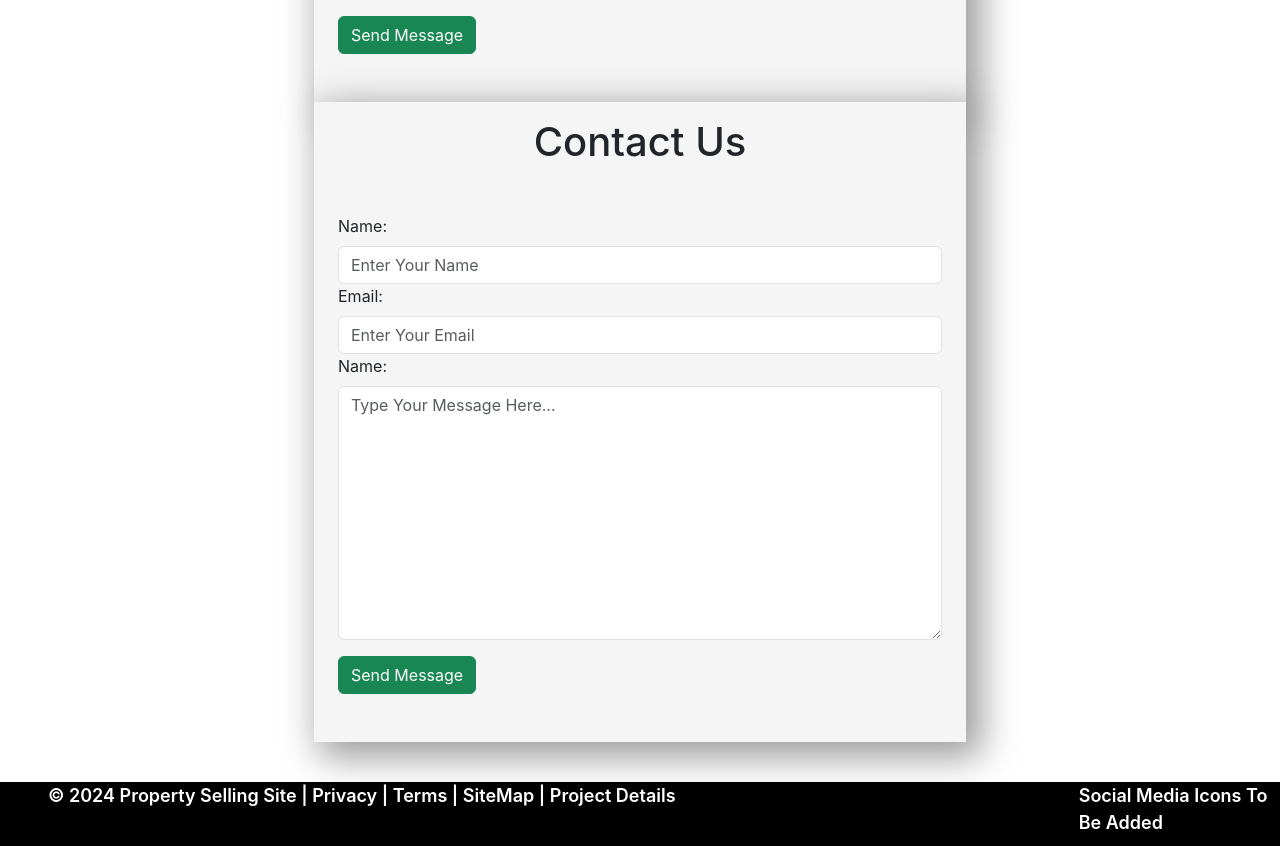
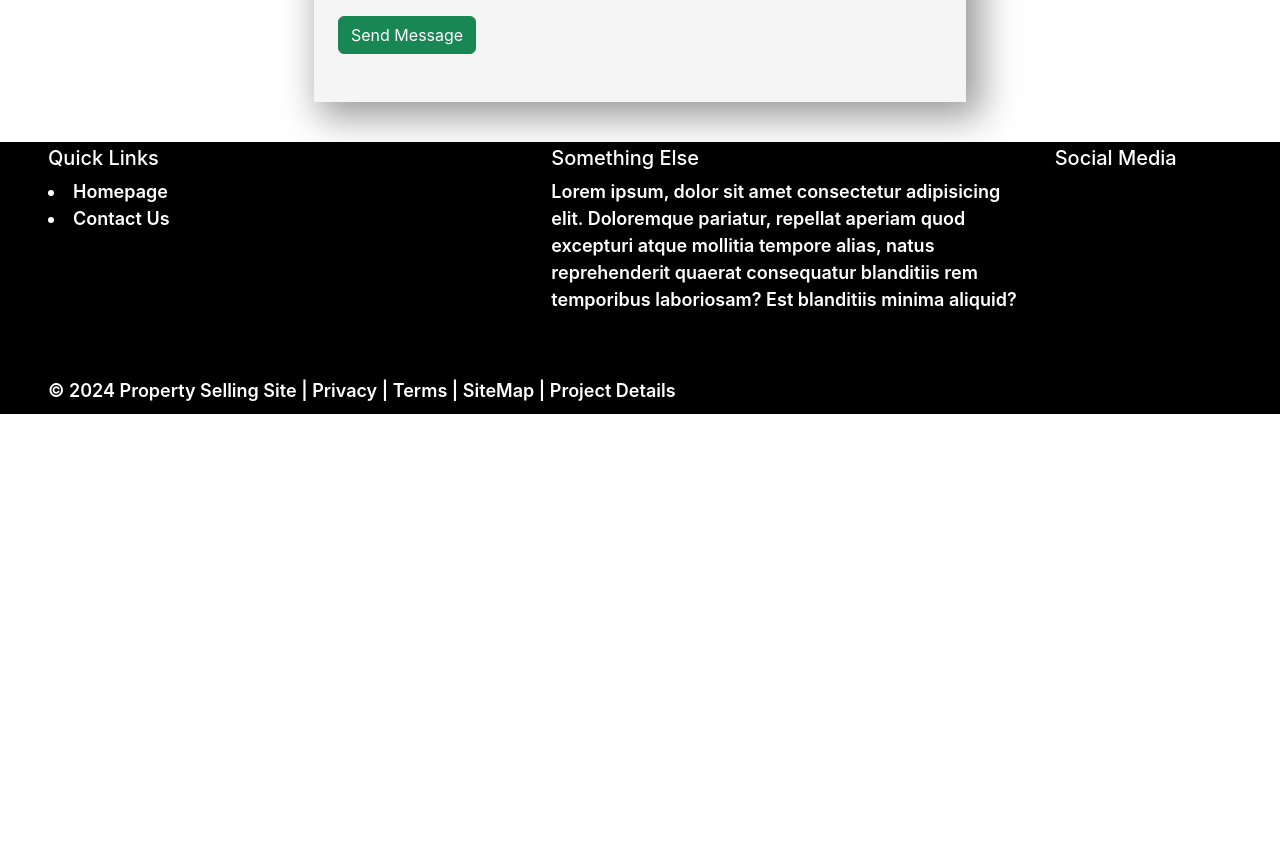
Before and after one commit to gauravrathore701/PropertySellingSite, a React (Create React App) app in the folder client/: page / in a window 1280 px wide. Shown: the part 538-1384 px from the top of the page. After the commit the page ends 952 px from the top, so only its background shows below. Built offline with nearby package versions, Linux system fonts and the light colour scheme.

Commit message:
Footer Changes

```diff
--- a/client/src/App.css
+++ b/client/src/App.css
@@ -1,9 +1,4 @@
 /* Common Utilities */
-a{
-  text-decoration: none;
-  color: inherit;
-}
-
 .centered{
   text-align: center;
 }
@@ -31,3 +26,15 @@ a{
   font-weight: 600;
   font-size: large;
 }
+
+/* Removing Pre Styles */
+a{
+  text-decoration: none;
+  color: inherit;
+}
+
+body{
+  margin: 0;
+  padding: 0;
+  overflow-x: hidden;
+}
--- a/client/src/App.js
+++ b/client/src/App.js
@@ -8,7 +8,6 @@ function App() {
   return (
     <div className="App">
         <ContactUs />
-        <ContactUs />
         <Footer />
     </div>
   );
--- a/client/src/Components/Footer.jsx
+++ b/client/src/Components/Footer.jsx
@@ -2,15 +2,26 @@ function Footer(){
 
     return(
         <div className="footer container-fluid">
-            <div className="row">
+            <div className="row pt-1 pb-5 mx-4">
+                <div className="col-5">
+                    <h5>Quick Links</h5>
+                    <list>
+                        <li>Homepage</li>
+                        <li>Contact Us</li>
+
+                    </list>
+                </div>
+                <div className="col-5">
+                    <h5>Something Else</h5>
+                    <p>Lorem ipsum, dolor sit amet consectetur adipisicing elit. Doloremque pariatur, repellat aperiam quod excepturi atque mollitia tempore alias, natus reprehenderit quaerat consequatur blanditiis rem temporibus laboriosam? Est blanditiis minima aliquid?</p>
+                </div>
+                <div className="col">
+                    <h5>Social Media</h5>
+                </div>
+            </div>
+            <div className="row mx-4">
+                <div className="col-10">&copy; 2024 Property Selling Site | <a href="#">Privacy</a> | <a href="#">Terms</a> | <a href="#">SiteMap</a> | <a href="#">Project Details</a></div>
                 <div className="col"></div>
-                <div className="col"></div>
-                <div className="col"></div>
-            </div>
-            <div className="row">
-                <div className="col-0"></div>
-                <div className="col ps-5">&copy; 2024 Property Selling Site | <a href="#">Privacy</a> | <a href="#">Terms</a> | <a href="#">SiteMap</a> | <a href="#">Project Details</a></div>
-                <div className="col-2"> Social Media Icons To Be Added </div>
             </div>
         </div>
     )
```
